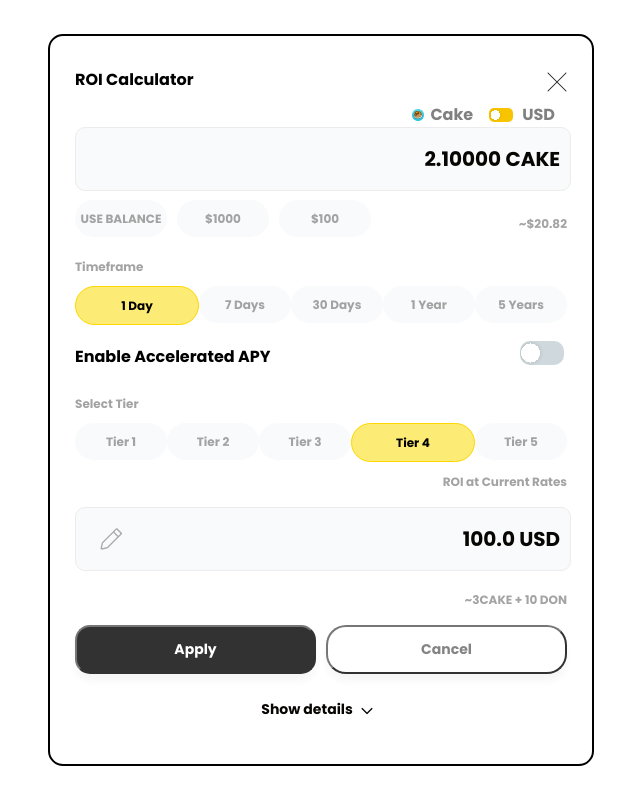
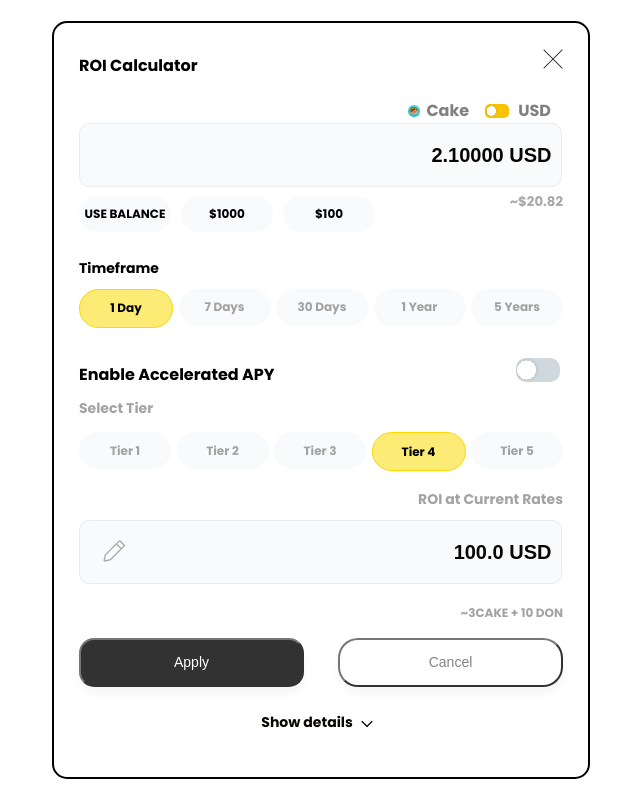
Before and after one commit to KaranVikas/roicalculator, a React (Create React App) app: page / in a window 1280 px wide. Shown: the whole page, without its empty margins (319-959 px from the left). Built offline with nearby package versions, Linux system fonts and the light colour scheme.

Commit message:
input field done

```diff
--- a/src/App.css
+++ b/src/App.css
@@ -8,7 +8,7 @@
 }
 .App{
   border:2px solid black;
-  max-width: 534px;
+  width: 484px;
   margin: 0 auto;
   border-radius: 15px;
   padding:25px;
--- a/src/Components/Accelerated/Accelerated.css
+++ b/src/Components/Accelerated/Accelerated.css
@@ -1,23 +1,23 @@
-h4{
+.Accelerate-Container h4{
     font-weight: 500;
     font-size: 16px;
     line-height: 170%;
     color: #000000;
     margin : 18px 0 10px 0;
 }
-h5{
+.Accelerate-Container h5{
     font-weight: 600;
     font-size: 14px;
     line-height: 21px;
-    margin : 15px 0 10px 0;
+    margin : 0px 0 10px 0;
     color: #A3A3A3
 }
-.clubboth{
+.Accelerate-Container .clubboth{
     display: flex;
     justify-content: space-between;
     align-items: center;
 }
-.switch2 {
+.Accelerate-Container .switch2 {
     appearance: none;
     width: 44px;
     height: 24px;
@@ -35,17 +35,16 @@
     background-position: calc(20px / -1.75) 0;
     transition: background 0.2s ease-out;
   }
-  .switch:checked {
+ .switch:checked {
     background-color: #EAEAEA;
     background-position: calc(20px / 1.75) 0;
   }
-
-.tags{
+.Accelerate-Container .tags{
     display: flex;
     justify-content: space-between;
     margin: 13px 0 18px 0;
 }
-.tag{
+.Accelerate-Container .tag{
     font-weight: 600;
     font-size: 12px;
     line-height: 150%;
@@ -58,12 +57,12 @@
     align-items: center;
     color: #a2a2a2;
 }
-.tag.active{
+.Accelerate-Container .tag.active{
     background: #FCEB74;
     border: 1px solid #FED700;
     color:black;
 }
-.hint{
+.Accelerate-Container .hint{
     display: flex;
     flex-direction: row-reverse;
     margin: 18px 0 10px 0;
--- a/src/Components/Accelerated/Accelerated.js
+++ b/src/Components/Accelerated/Accelerated.js
@@ -3,7 +3,7 @@
 function Accelerated(props) {
   const {accelerate, setAccelerate} = props
   return (
-    <div className="">
+    <div className="Accelerate-Container">
       <div className='clubboth'>
         <h4>Enable Accelerated APY</h4>
         <input class="switch2" type="checkbox" />
--- a/src/Components/Header/Header.css
+++ b/src/Components/Header/Header.css
@@ -1,17 +1,16 @@
-.HeaderClub{
+.head .HeaderClub{
     display: flex;
     justify-content: space-between;
-
-
 }
-.CloseImg{
+.head .CloseImg{
     object-fit: contain;
+    margin-top: -30px;
 }
-.heading{
+.head .heading{
     margin-top: 5px;
     display: flex;
 }
-.heading2{
+.head .heading2{
     display: flex;
     justify-content: flex-end;
     align-items: center;
@@ -21,28 +20,25 @@
     text-align: center;
     color: #808080;
 }
-.heading2 span{
+.head .heading2 span{
     padding-left:6px;
     padding-right:12px;
 }
-.display1{
-    width:98%;
+ .display1{
+    width:97%;
     height:60px;
     background: #F9FAFB;
     border: 1px solid #ECECEC;
     border-radius: 10px;
     margin-bottom: 9px;
     text-align:right;
-    font-family: 'Poppins';
-    font-style: normal;
     font-weight: 700;
     font-size: 20px;
     line-height: 30px;
     color: #070602;
     padding-right: 10px;
 }
-
-.switch {
+.head .switch {
     appearance: none;
     width: 24px;
     height: 14px;
@@ -64,17 +60,36 @@
     background-color: #cfd8dc;
     background-position: calc(10px / 1.75) 0;
   }
-.tags{
+.head .tag{
+    font-weight: 600;
+    font-size: 12px;
+    line-height: 150%;
+    width: 92px;
+    height:36px;
+    background: #F9FAFB;
+    border-radius: 30px;
+    justify-content: center;
+    display: flex;
+    align-items: center;
+    color: black;
+}
+.head .tags{
     margin: 0px;
+    display: flex;
 }
-.tag.space{
+.head .tag.space{
     margin: 0px 10px;
 }
-.tag.active{
- padding-left:15px;
- padding-right: 15px;
+.head .tag.active{
+ padding-left:0px;
+ padding-right: 0px;
+ background-color:#FFF9AA;
 }
-.club{
+.head .club{
     display:flex;
     justify-content: space-between;
 }
+.head .approx{
+    margin-top: -4px;
+    color: #A8A8A8;
+}
--- a/src/Components/Header/Header.js
+++ b/src/Components/Header/Header.js
@@ -1,11 +1,13 @@
+import {useState} from 'react'
 import './Header.css'
 import Icon from '../../assets/icon.png'
 import cakeIcon from '../../assets/icon-round-512.png'
 
 function Header(props) {
+	const [usd ,setusd] = useState(false)
 	const {balance, setBalance} = props
   return (
-    <div className=''>
+    <div className='head'>
         <div className='HeaderClub'>
 	    <h4 className='heading'> ROI Calculator </h4>
 	    <img className="CloseImg" src={Icon} alt="No Close" />
@@ -13,11 +15,11 @@
       <div className='heading2'>
 				<img src={cakeIcon} alt="cake"  />
         		<span className=''>Cake</span>
-				<input className="switch" type="checkbox" />
+				<input className="switch" type="checkbox" onChange={(e)=>setusd(e.target.checked)}/>
 				<span className=''>USD</span>
       </div>
 			<div>
-				<input className='display1' defaultValue='2.10000 CAKE'/>
+				<input className='display1' value={`2.10000 ${ usd ? 'CAKE' : 'USD'}`} />
 			</div>
 			<div className='club'>
 				<div className='tags'>
@@ -26,10 +28,9 @@
           <div className={`tag ${balance === '100' ? 'active' : ''}`} onClick={()=>setBalance('100')}>$100</div>
 				</div>
 				<div className='header_rev'>
-					<h5 className="">~$20.82</h5>
+					<h5 className="approx">~$20.82</h5>
 				</div>
 			</div>
-
     </div>
   );
 }
--- a/src/Components/SecondDisplay/SecondDisplay.css
+++ b/src/Components/SecondDisplay/SecondDisplay.css
@@ -1,55 +1,49 @@
-
-
-h5{
+.SecondDis-Container h5{
 	font-family: 'Poppins';
 	font-style: normal;
 	font-weight: 600;
 	font-size: 12px;
 	line-height: 18px;
-	margin : 15px 0 10px 0;
+	margin : 2px 0 10px 0;
 	color: #A3A3A3
 }
-.InputDisplay{
+.SecondDis-Container .InputDisplay{
 	position: relative;
 }
-.Pencil{
+.SecondDis-Container .Pencil{
 	position:absolute;
 	left: 5%;
 	top: 28.05%;
 	bottom: 5.8%;
 }
-.Pencil.check{
+.SecondDis-Container .Pencil.check{
 	top:34%;
 }
-
-.hint{
+.SecondDis-Container .hint{
 	display: flex;
 	flex-direction: row-reverse;
 	margin: 11px 0 16px 0;
 }
-.buttons{
+.SecondDis-Container .buttons{
 	display: flex;
 	justify-content: space-between;
 }
-.button{
+.SecondDis-Container .button{
 	height:49px;
-	width:241px;
+	width:225px;
 	background: #000000;
 	opacity: 0.8;
 	box-shadow: 0px 7px 10px rgba(0, 0, 0, 0.05);
 	border-radius: 15px;
 	color: #FFFFFF;
-	font-family: 'Poppins';
-	font-style: normal;
 	font-weight: 500;
 	font-size: 14px;
 	line-height: 21px;
 }
-.display1.activate{
+.SecondDis-Container .display1.activate{
 	border: 2px solid #FAC200;
 }
-
-.inactive{
+.SecondDis-Container .inactive{
 	background: #FFFFFF;
 	border-radius: 20px;
 	color: #666666;
--- a/src/Components/SecondDisplay/SecondDisplay.js
+++ b/src/Components/SecondDisplay/SecondDisplay.js
@@ -6,7 +6,7 @@
 function SecondDisplay(props) {
   const {apply, setApply} = props
   return (
-    <div className=''>
+    <div className='SecondDis-Container'>
       <div className="InputDisplay">
         <img className={`Pencil ${apply === 'active' ? 'check' : '' }`} src={apply === 'active' ? Vector1 : Vector} alt="pencil"/>
         <input className={`display1 ${apply === 'active' ? 'activate' : '' }`} disabled type="text" defaultValue='100.0 USD' />
--- a/src/Components/ShowDetailComponent/ShowDetailComponent.css
+++ b/src/Components/ShowDetailComponent/ShowDetailComponent.css
@@ -3,11 +3,9 @@
 	display:flex;
 	justify-content: space-between;
 	align-items:center;
-
 }
 .SDC_Head{
 	height:21px;
-	font-style: normal;
 	font-weight: 600;
 	font-size: 14px;
 	line-height: 21px;
@@ -17,7 +15,6 @@
 .SDC_Value{
 	height: 30px;
 	margin-top: -4px;
-	font-style: normal;
 	font-weight: 700;
 	font-size: 20px;
 	line-height: 30px;
--- a/src/Components/ShowDetailComponent/ShowDetailComponent.js
+++ b/src/Components/ShowDetailComponent/ShowDetailComponent.js
@@ -2,7 +2,7 @@
 
 function ShowDetailComponent (){
   return (
-    <div className=''>
+    <div className='ShowDetailComp'>
       <div class="SDC">
         <h4 className='SDC_Head'>APY</h4>
         <h3 className='SDC_Value'>63.44%</h3>
--- a/src/Components/ShowDetails/ShowDetails.css
+++ b/src/Components/ShowDetails/ShowDetails.css
@@ -1,6 +1,4 @@
 .detail{
-  font-family: 'Poppins';
-	font-style: normal;
 	font-weight: 500;
 	font-size: 14px;
 	line-height: 21px;
--- a/src/Components/ShowDetails/ShowDetails.js
+++ b/src/Components/ShowDetails/ShowDetails.js
@@ -6,9 +6,9 @@
 function ShowDetails() {
     const [ShowDetails, setShowDetails] = useState(false);
     return (
-    <div className=''>
-        <span className='detail' onClick={()=>setShowDetails(!ShowDetails)}>Show details
-            <img className='ShowDetailsSet' src={DownArrow} alt="no arrow"/>
+    <div className='ShowDetailComp'>
+        <span className='detail' onClick={()=>setShowDetails(!ShowDetails)}>{`${ShowDetails ? 'Hide details' : 'Show details' }`}
+            <img className='ShowDetailsSet' src={DownArrow} alt="no arrow" style={{transform: `rotate(${ShowDetails ? 180 : 0}deg )`}}/>
         </span>
 
         {ShowDetails && <div>
--- a/src/Components/TimeFrames.css
+++ b/src/Components/TimeFrames.css
@@ -1,16 +1,15 @@
-.TimeFrames-container.h5{
+.TimeFrames-container h5{
     font-size: 14px;
     line-height: 21px;
     margin-bottom: 10px;
+    color:black
 }
-.TimeFrames-container.tags{
+.TimeFrames-container .tags{
     display: flex;
     justify-content: space-between;
     margin-bottom: 15px;
 }
-.TimeFrames-container.tag{
-    font-family: 'Poppins';
-    font-style: normal;
+.TimeFrames-container .tag{
     font-weight: 600;
     font-size: 12px;
     line-height: 150%;
@@ -23,7 +22,7 @@
     align-items: center;
     color: #a2a2a2;
 }
-.TimeFrames-container.tag.active{
+.TimeFrames-container .tag.active{
     background: #FCEB74;
     border: 1px solid #FED700;
     color:black;
```
